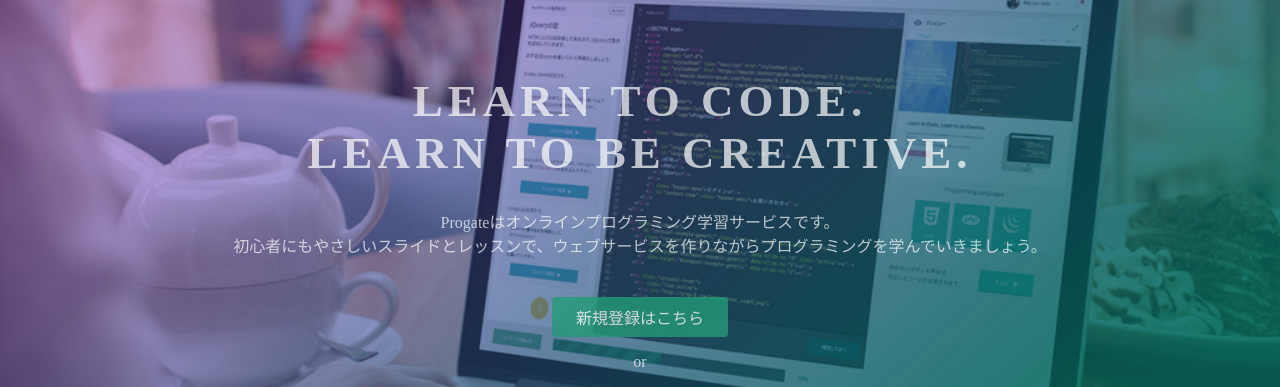
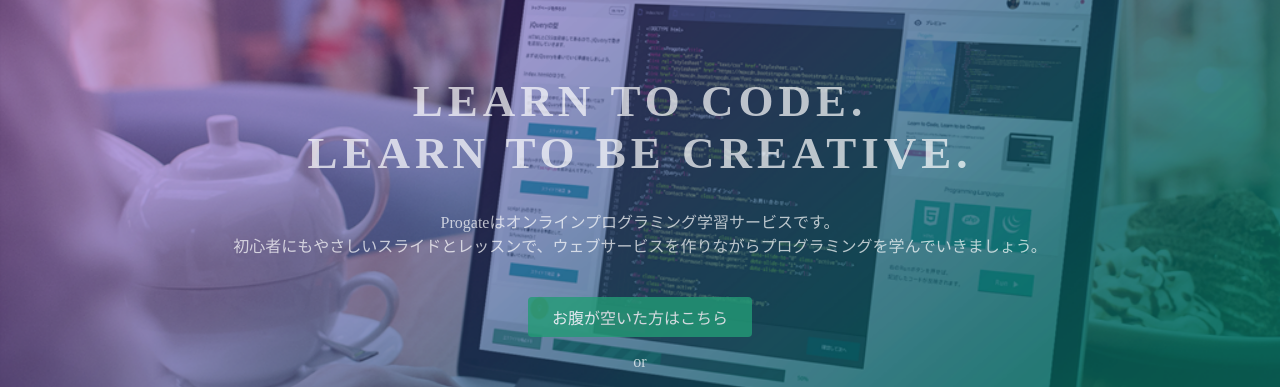
Before and after one commit to chiaki-leo/prog-8.github.io-sample, a plain HTML site: page index.html in a window 1280 px wide. Shown: the part 135-522 px from the top of the page. Drawn offline with Linux system fonts and the light colour scheme.

Commit message:
Update index.html

```diff
--- a/index.html
+++ b/index.html
@@ -26,7 +26,7 @@
       <h1>LEARN TO CODE.<br>LEARN TO BE CREATIVE.</h1>
       <p>Progateはオンラインプログラミング学習サービスです。<br>初心者にもやさしいスライドとレッスンで、ウェブサービスを作りながらプログラミングを学んでいきましょう。</p>
       <div class="btn-wrapper">
-        <a href="#" class="btn signup">新規登録はこちら</a>
+        <a href="#" class="btn signup">お腹が空いた方はこちら</a>
         <p>or</p>
         <a href="#" class="btn facebook"><span class="fa fa-facebook"></span>Facebookで登録</a>
         <a href="#" class="btn twitter"><span class="fa fa-twitter"></span>Twitterで登録</a>
```
